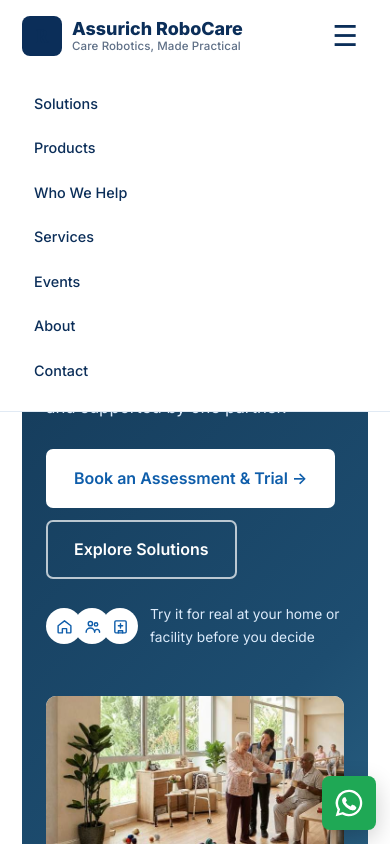
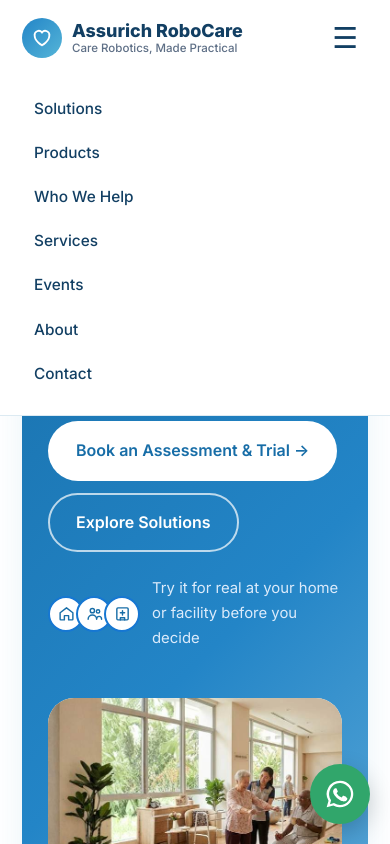
Before and after one commit to assurichiopnt-alt/robocare, a plain HTML site: page index.html in a window 390 px wide. Both pictures are taken after a click on the button "Open menu". Shown: the top 844 px of the page. Drawn offline with Linux system fonts and the light colour scheme.

Commit message:
Restore clean hospital blue-and-white palette

```diff
--- a/assets/style.css
+++ b/assets/style.css
@@ -219,97 +219,35 @@ footer.site a{color:#B9CBE3;text-decoration:none}footer.site a:hover{color:#fff}
 .dots-nav button.on{width:26px;background:#fff}
 @media (prefers-reduced-motion:reduce){.slider .slide{transition:none}}
 
-/* Refined editorial presentation */
-body{background:#fff}
-.wrap{max-width:1180px}
-.nav{height:82px}
-header.site{border-bottom-color:#dce4ea}
-.logo-mark{
-  border-radius:8px;
-  background:var(--navy);
-  font-family:Georgia,serif;
-  font-size:1.15rem;
-  font-weight:700;
+/* Clean healthcare blue-and-white presentation */
+:root{
+  --blue:#2385C7;
+  --blue-d:#176DA7;
+  --navy:#123F63;
+  --sky:#EDF7FC;
+  --sky2:#D7ECF7;
+  --accent:#55B5D8;
+  --alt:#F5FAFD;
+  --line:#DCEAF2;
+  --shadow:0 8px 26px rgba(18,63,99,.07);
 }
-.logo small{letter-spacing:.01em}
-.menu{gap:4px}
-.menu a{border-radius:6px;font-size:.9rem}
-.menu a:hover,.menu a.active{background:#edf3f7}
-.btn{border-radius:7px}
-.btn-primary{box-shadow:none}
-.hero{padding:34px 0 64px}
+body{background:#FFFFFF}
+header.site{background:rgba(255,255,255,.98);border-bottom-color:#D9EAF3}
+.logo-mark{background:linear-gradient(135deg,#2385C7,#55B5D8);border-radius:50%}
+.menu a{border-radius:8px}
+.menu a:hover,.menu a.active{background:#EDF7FC;color:#176DA7}
 .hero-card{
-  min-height:560px;
-  border-radius:14px;
-  padding:64px;
-  background:linear-gradient(135deg,#123553 0%,#1d4d70 72%,#2d6688 100%);
-  box-shadow:none;
+  background:linear-gradient(135deg,#176DA7 0%,#2385C7 58%,#65AEDA 100%);
+  border-radius:26px;
+  box-shadow:0 12px 34px rgba(35,133,199,.10);
 }
-.hero-card h1{
-  max-width:620px;
-  font-size:clamp(3.1rem,5.4vw,5.2rem);
-  line-height:.98;
-  letter-spacing:-.055em;
-  font-weight:750;
-}
-.hero-kicker{
-  display:block;
-  margin-bottom:18px;
-  color:#b9d1df;
-  font-size:.78rem;
-  font-weight:700;
-  letter-spacing:.16em;
-  text-transform:uppercase;
-}
-.hero-card p.sub{max-width:570px;font-size:1.05rem;line-height:1.75}
-.hero-img{border-radius:10px;aspect-ratio:4/5}
-.trust{font-size:.86rem}
-.trust .dots span{border-radius:50%;border:0}
-.serif{display:inline!important;color:inherit!important;font-family:inherit!important;font-style:normal!important;font-weight:inherit!important}
-section{padding:84px 0}
-.alt{background:#f5f7f8}
-.eyebrow{font-size:.76rem;letter-spacing:.12em;text-transform:uppercase}
-.eyebrow::before{width:24px;height:1px;border-radius:0}
-h2{font-size:clamp(2rem,3.2vw,3rem);letter-spacing:-.04em}
-.card{
-  border-radius:9px;
-  box-shadow:none;
-  border-color:#dde5ea;
-}
-a.card:hover{transform:none;box-shadow:none;border-color:#98b7c9}
-.card p{line-height:1.65}
-.icon{border-radius:7px;width:44px;height:44px;background:#edf3f6}
-.flow .st{border-radius:9px;box-shadow:none}
-.flow .st i{
-  font-family:inherit;
-  font-size:.72rem;
-  letter-spacing:.12em;
-  text-transform:uppercase;
-  margin-bottom:26px;
-}
-.flow .st.dark{background:#123553}
-.thumb{border-radius:7px}
-.spot{gap:64px}
-.spot .photo{border-radius:10px}
-.kv div{border-radius:7px}
-.cta{border-radius:12px;background:#123553}
-.photo{border-radius:10px}
-.wa-float{border-radius:8px;width:54px;height:54px}
-.foot-grid{gap:42px}
-footer.site{background:#123553}
-@media (max-width:980px){
-  .hero-card{min-height:auto;padding:44px 36px}
-  .hero-card h1{font-size:clamp(2.8rem,8vw,4.3rem)}
-  .hero-img{aspect-ratio:16/10}
-}
-@media (max-width:600px){
-  .nav{height:72px}
-  .hero{padding:18px 0 44px}
-  .hero-card{padding:34px 24px;border-radius:10px}
-  .hero-card h1{font-size:2.55rem;line-height:1.02}
-  .hero-img{aspect-ratio:4/3}
-  section{padding:58px 0}
-  h2{font-size:2rem}
-  .menu{top:72px}
-  .wa-float{right:14px;bottom:14px}
-}
+.hero-card h1 .serif{color:#E4F4FC}
+.alt{background:#F5FAFD}
+.eyebrow{color:#2385C7}
+.eyebrow::before{background:#55B5D8}
+.card{border-color:#DCEAF2;box-shadow:0 8px 26px rgba(18,63,99,.06)}
+.icon{background:#EDF7FC}
+.flow .st.dark{background:linear-gradient(135deg,#176DA7,#2385C7)}
+.cta{background:linear-gradient(135deg,#2385C7,#65AEDA)}
+footer.site{background:#123F63}
+.wa-float{background:#31A66B}
--- a/index.html
+++ b/index.html
@@ -14,7 +14,7 @@
 </head>
 <body>
 <header class="site"><div class="wrap nav">
- <a class="logo" href="index.html"><span class="logo-mark" aria-hidden="true">R</span>
+ <a class="logo" href="index.html"><span class="logo-mark"><svg viewBox="0 0 24 24" width="22" height="22" fill="none" stroke="#fff" stroke-width="2" stroke-linecap="round"><path d="M12 20s-8-4.8-8-10.5A4.5 4.5 0 0 1 12 6a4.5 4.5 0 0 1 8 3.5C20 15.2 12 20 12 20z"/></svg></span>
  <span>Assurich RoboCare<small>Care Robotics, Made Practical</small></span></a>
  <button class="burger" aria-label="Open menu" aria-expanded="false">☰</button>
  <ul class="menu"><li><a href="solutions.html">Solutions</a></li><li><a href="products.html">Products</a></li><li><a href="who.html">Who We Help</a></li><li><a href="services.html">Services</a></li><li><a href="events.html">Events</a></li><li><a href="about.html">About</a></li><li><a href="contact.html">Contact</a></li></ul>
@@ -23,7 +23,7 @@
 <main>
 
 <section class="hero"><div class="wrap"><div class="hero-card">
- <div><span class="hero-kicker">Care technology · Singapore</span><h1>Practical care technology for real needs</h1>
+ <div><h1>Smarter Care, <span class="serif">Lighter Load</span></h1>
   <p class="sub">Robotics and care equipment for bed-bound patients and people in recovery — sourced, trialled on-site and supported by one partner.</p>
   <div class="btns"><a class="btn btn-white" href="contact.html">Book an Assessment &amp; Trial →</a>
   <a class="btn btn-line" href="solutions.html">Explore Solutions</a></div>
```
